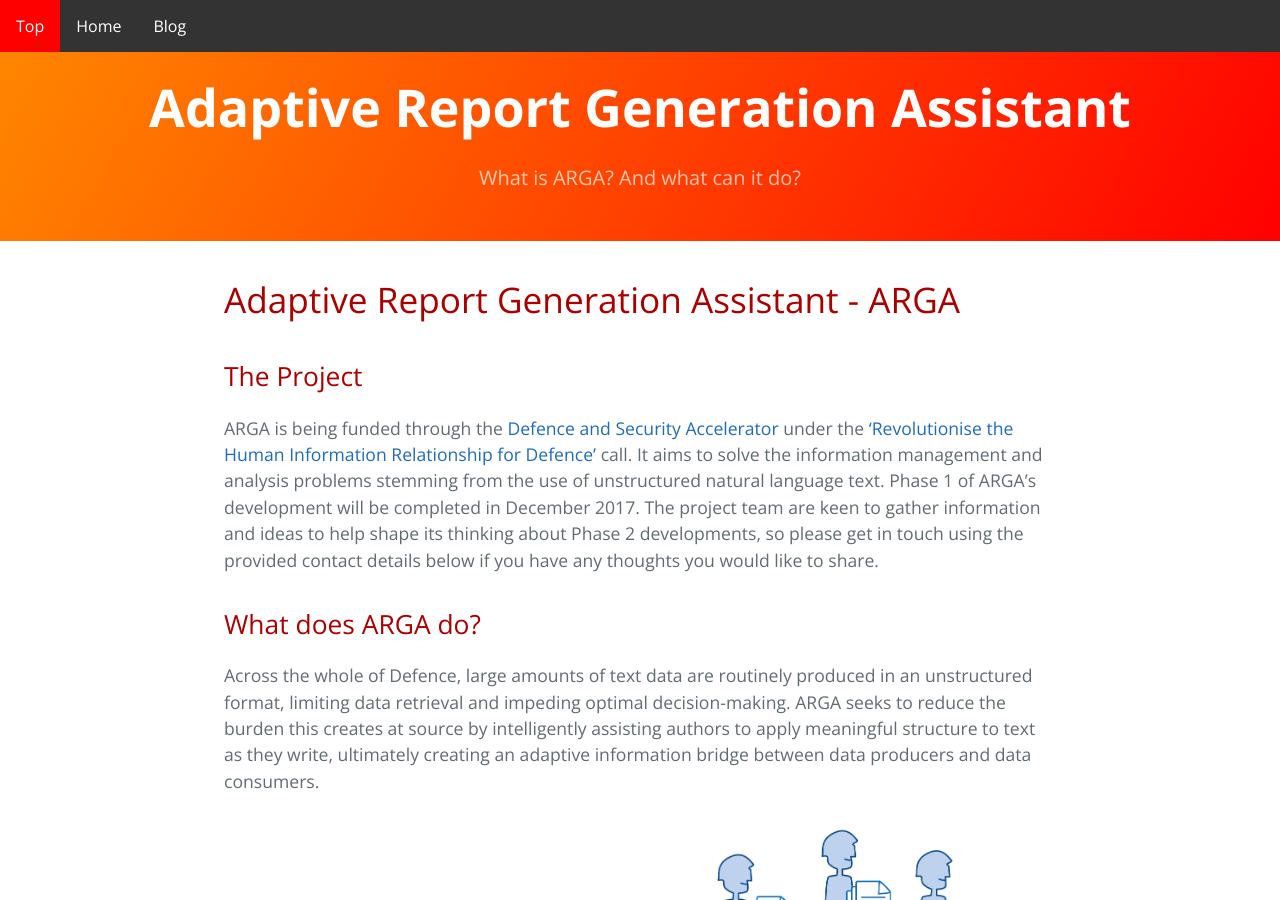
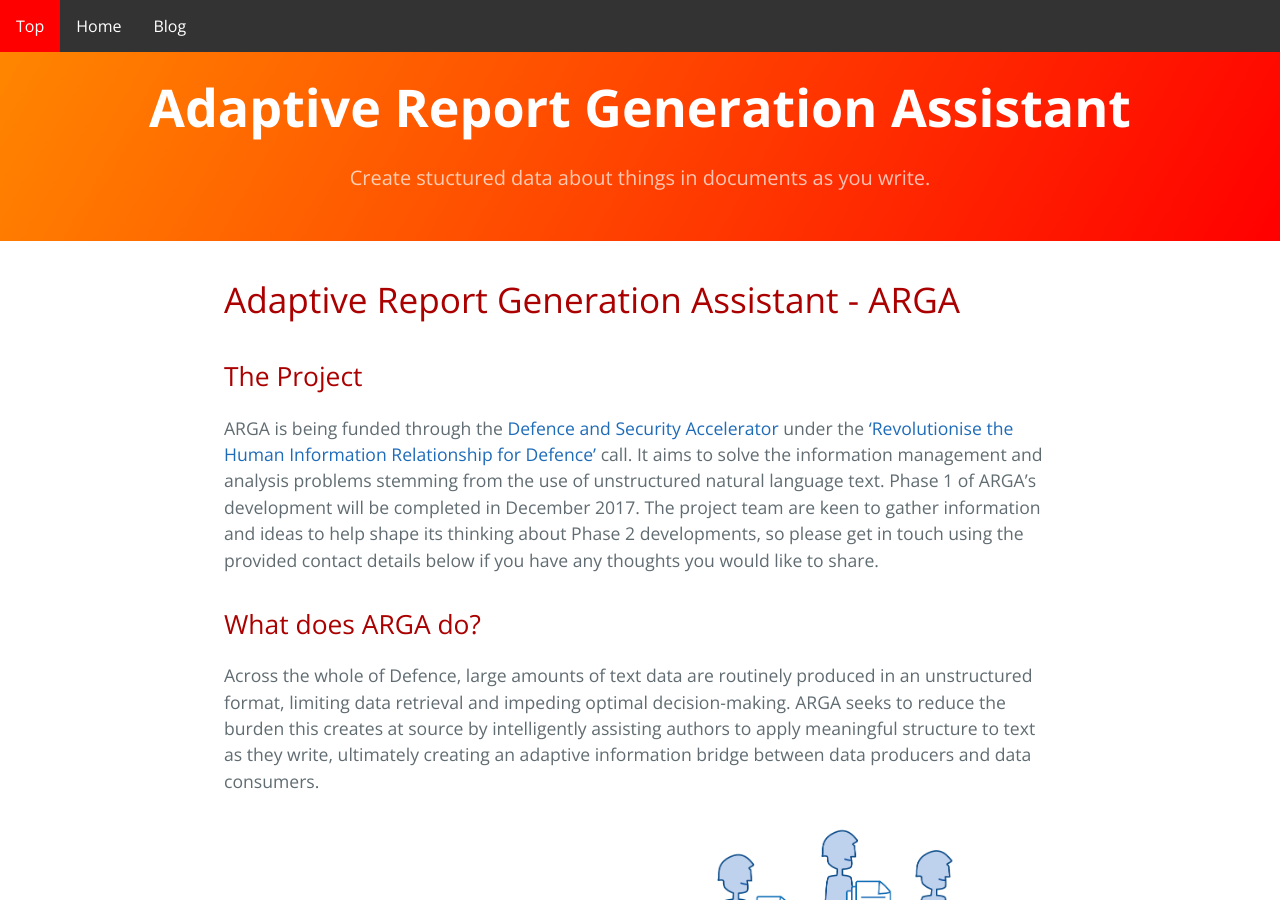
Before and after one commit to alephinsights/alephlabs, a Jekyll site: the page built from pages/ARGA-detail.md, in a window 1280 px wide and 900 px high. Built offline with Jekyll 4.4.1, drawn with Linux system fonts in a browser that asks for light colours.

Commit message:
Arga page tagline change

```diff
--- a/pages/ARGA-detail.md
+++ b/pages/ARGA-detail.md
@@ -1,6 +1,6 @@
 ---
 title: Adaptive Report Generation Assistant
-description: What is ARGA? And what can it do?
+description: Create stuctured data about things in documents as you write.
 layout: report
 categories: [tools]
 icon: /images/ARGA_Features.png
```
